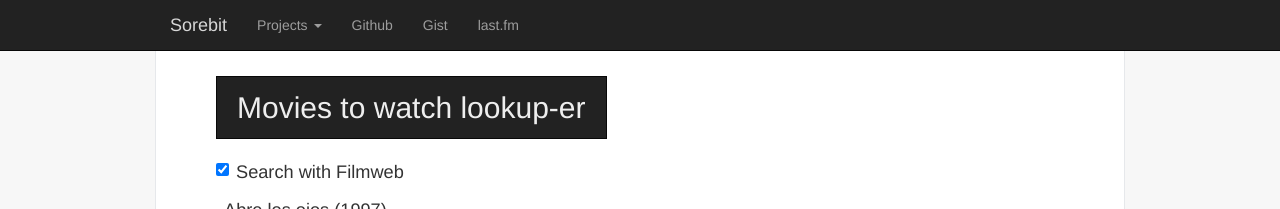
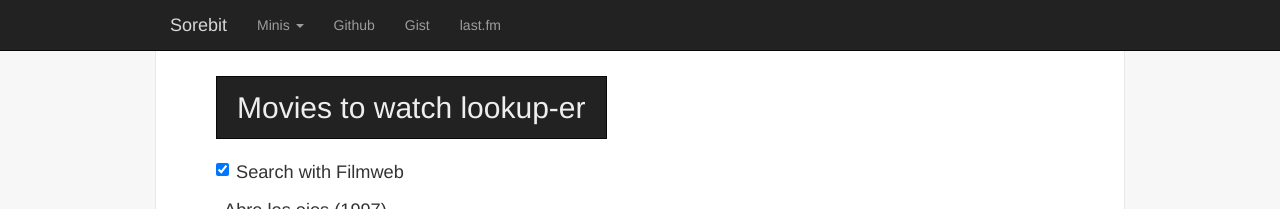
Before and after one commit to Sorebit/sorebit.github.io, a Jekyll site: the page built from p/movies/index.html, in a window 1280 px wide. Shown: the top 209 px of the page. Built offline with Jekyll 4.4.1, drawn with Linux system fonts in a browser that asks for light colours.

Commit message:
Update navbar.html

```diff
--- a/_includes/navbar.html
+++ b/_includes/navbar.html
@@ -12,7 +12,7 @@
     <div id="navbar" class="collapse navbar-collapse">
       <ul class="nav navbar-nav">
         <li class="dropdown">
-            <a href="#" class="dropdown-toggle" data-toggle="dropdown" role="button" aria-haspopup="true" aria-expanded="false">Projects <span class="caret"></span></a>
+            <a href="#" class="dropdown-toggle" data-toggle="dropdown" role="button" aria-haspopup="true" aria-expanded="false">Minis <span class="caret"></span></a>
             <ul class="dropdown-menu">
               <li><a href="{{ site.baseurl }}/p/a-star/dynamic.html">A*</a></li>
               <li><a href="{{ site.baseurl }}/p/monostat/">MonoStat</a></li>
```
